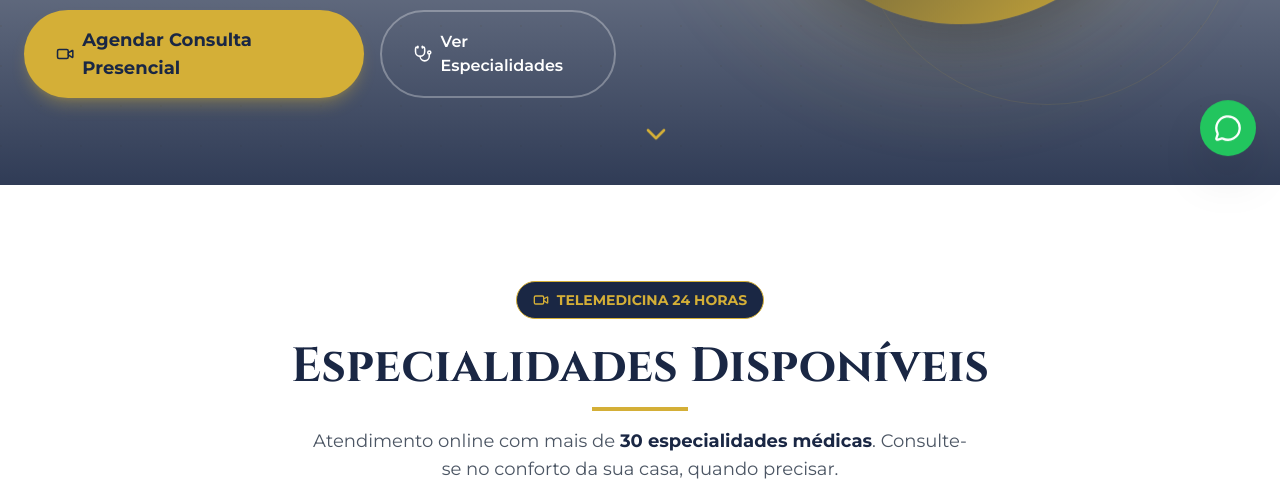
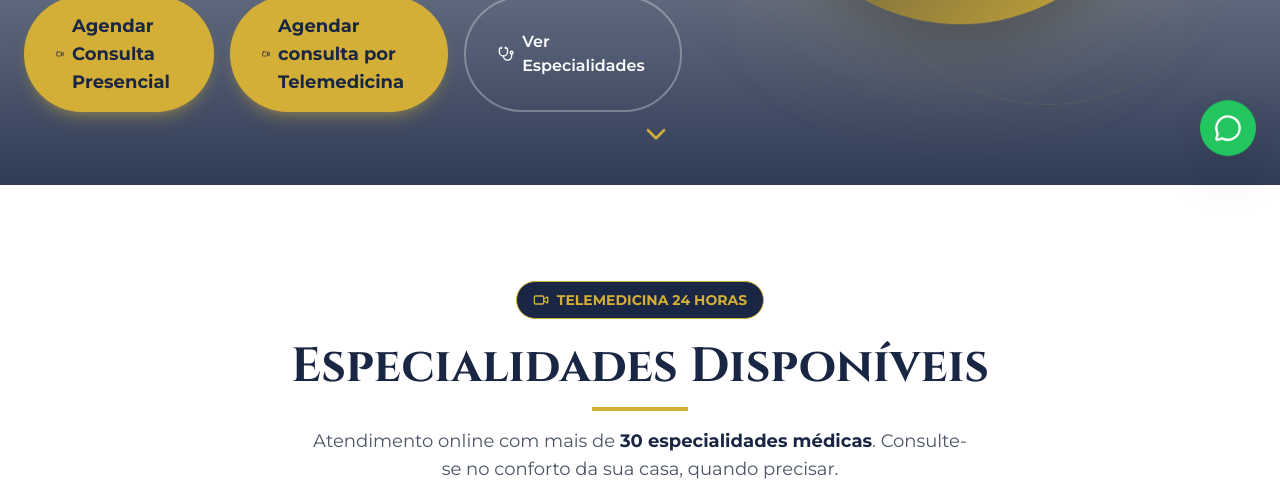
Before and after one commit to spacexjr/clinicadrjames, a website: page index.html in a window 1280 px wide. Shown: the part 615-1100 px from the top of the page. Drawn offline with nearby package versions, Linux system fonts and the light colour scheme.

Commit message:
Add link for Telemedicine consultation

```diff
--- a/index.html
+++ b/index.html
@@ -177,6 +177,10 @@
                         <a href="https://wa.me/5542999262497?text=agendar" target="_blank" rel="noopener noreferrer" class="bg-gold hover:bg-gold-light text-navy font-bold py-4 px-8 rounded-full transition-all transform hover:scale-105 flex items-center justify-center gap-2 text-lg shadow-lg shadow-gold/30">
                             <i data-lucide="video" class="w-5 h-5"></i>
                             Agendar Consulta Presencial
+                        </a>
+                        <a href="https://wa.me/5542999262497?text=agendar" target="_blank" rel="noopener noreferrer" class="bg-gold hover:bg-gold-light text-navy font-bold py-4 px-8 rounded-full transition-all transform hover:scale-105 flex items-center justify-center gap-2 text-lg shadow-lg shadow-gold/30">
+                            <i data-lucide="video" class="w-5 h-5"></i>
+                            Agendar consulta por Telemedicina
                         </a>
                         <a href="#telemedicina" class="border-2 border-white/30 hover:border-gold text-white font-semibold py-4 px-8 rounded-full transition-all hover:bg-white/10 flex items-center justify-center gap-2">
                             <i data-lucide="stethoscope" class="w-5 h-5"></i>
```
